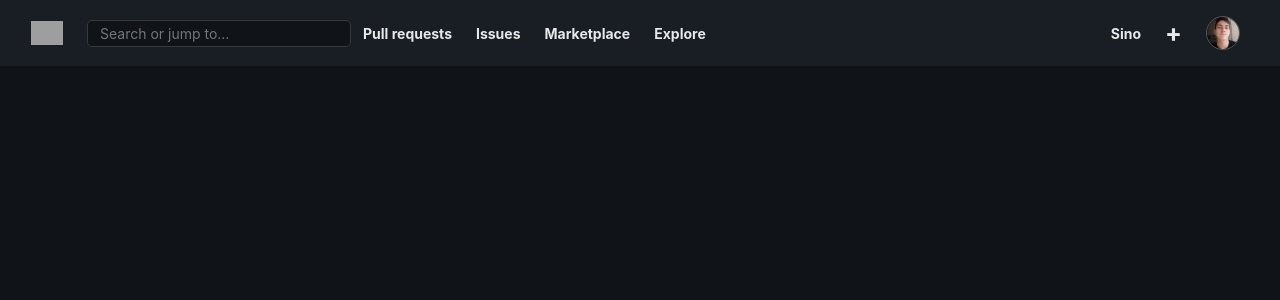
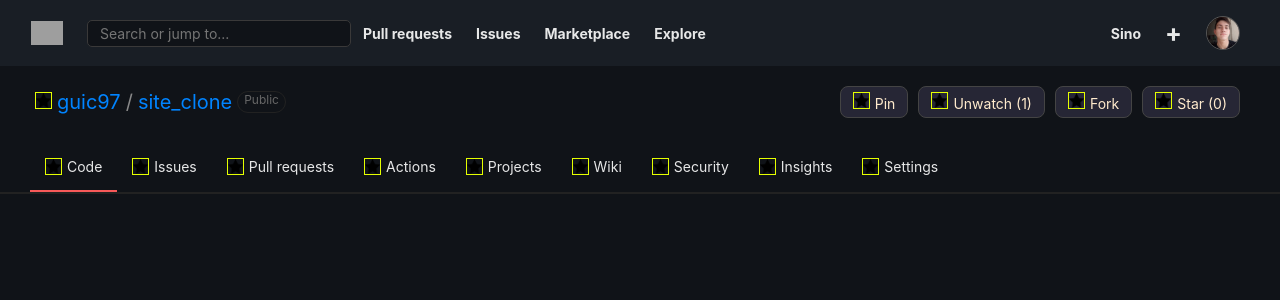
Before and after one commit to guic97/githubRepositoryClone, a Vue app: page / in a window 1280 px wide. Shown: the top 300 px of the page. Built offline with nearby package versions, Linux system fonts and the light colour scheme; grey boxes are pictures that could not be loaded.

Commit message:
second commit: subnavbar start

```diff
--- a/src/App.vue
+++ b/src/App.vue
@@ -5,9 +5,7 @@
   </div>
 
   <div>
-    <nav>
-
-    </nav>
+    <sub-navbar/>
   </div>
 
   <section>
@@ -32,10 +30,12 @@
 
 <script>
 import navegation from "./components/navegation.vue";
+import subNavbar from "./components/subNavbar.vue";
 export default {
   name: 'App',
   components: {
    navegation,
+   subNavbar,
   }
 }
 </script>
--- a/src/components/navegation.vue
+++ b/src/components/navegation.vue
@@ -52,7 +52,6 @@
     font-weight: bold;
     display: flex;
     align-items: center;
-
   }
   a img{
     width: 32px
--- /dev/null
+++ b/src/components/subNavbar.vue
@@ -0,0 +1,154 @@
+<template>
+  <div id="subnavDiv">
+    <div class="top flexDisplayWrap">
+      <div class="leftLinks flexDisplayWrap">
+        <div><img class="img" src="../assets/star.png" ></div>
+        <div><a href="">guic97</a></div>
+        <div><p>/</p></div>
+        <div><a href="">site_clone</a></div>
+        <div id="repositoryStatus">Public</div>
+      </div>
+      <div class="rightButtons flexDisplayWrap">
+        <div>
+          <div class="button"><img class="img" src="../assets/star.png" >Pin</div>
+        </div>
+        <div>
+          <div class="button"><img class="img" src="../assets/star.png" >Unwatch (1)</div>
+        </div>
+        <div>
+          <div class="button"><img class="img" src="../assets/star.png" >Fork</div>
+        </div>
+        <div>
+          <div class="button"><img class="img" src="../assets/star.png" >Star (0)</div>
+        </div>
+      </div>
+    </div>
+    <div class="subNavbar flexDisplayWrap">
+      <div id="firstBar">
+        <img class="img" src="../assets/star.png" >
+        <p>Code</p>
+      </div>
+      <div>
+        <img class="img" src="../assets/star.png" >
+        <p>Issues</p>
+      </div>
+      <div>
+        <img class="img" src="../assets/star.png" >
+        <p>Pull requests</p>
+      </div>
+      <div>
+        <img class="img" src="../assets/star.png" >
+        <p>Actions</p>
+      </div>
+      <div>
+        <img class="img" src="../assets/star.png" >
+        <p>Projects</p>
+      </div>
+      <div>
+        <img class="img" src="../assets/star.png" >
+        <p>Wiki</p>
+      </div>
+      <div>
+        <img class="img" src="../assets/star.png" >
+        <p>Security</p>
+      </div>
+      <div>
+        <img class="img" src="../assets/star.png" >
+        <p>Insights</p>
+      </div>
+      <div>
+        <img class="img" src="../assets/star.png" >
+        <p>Settings</p>
+      </div>
+    </div>
+  </div>
+</template>
+
+<script>
+export default {
+  name:'subNavbar',
+}
+</script>
+
+<style scoped>
+  .flexDisplayWrap{
+    display: flex;
+    flex-wrap: wrap;
+  }
+  #subnavDiv{
+    max-height: 400px;
+    max-width: 100%;
+    border-bottom: 2px solid #222;
+  }
+  .top{
+    padding-top: 20px;
+    justify-content: space-between;
+    align-content: center;
+  }
+  .leftLinks{
+    justify-content: center;
+    align-items: center;
+    margin-left: 30px;
+  }
+  .leftLinks a{
+    color: rgb(0, 132, 255);
+    font-size: 20px;
+    text-decoration: none;
+
+  }
+  .leftLinks div{
+    margin-left: 5px;
+  }
+  .leftLinks p{
+    font-size: 20px;
+    color: #888;
+  }
+  #repositoryStatus{
+    border: 1px solid #222;
+    color: #666;
+    padding: 0 6px;
+    border-radius: 15px;
+    height: 20px;
+    font-size: 12px;
+  }
+  .rightButtons{
+    margin-right: 30px;
+  }
+  .rightButtons div{
+    margin-right: 5px;
+  }
+  .rightButtons img{
+    margin-right: 5px;
+  }
+  .button{
+    background-color: rgb(38, 38, 53);
+    padding: 5px 12px;
+    border-radius: 8px;
+    color: blanchedalmond;
+    border: 1px solid #444;
+  }
+  .subNavbar{
+    margin-top: 25px;
+    margin-left: 30px;
+  }
+  .subNavbar div{
+    display: flex;
+    flex-wrap: wrap;
+    color:rgb(255, 255, 255, 0.897);
+    padding: 15px 15px;
+  }
+  #firstBar{
+    border-bottom: 2px solid rgb(248, 89, 89);
+  }
+  .subNavbar div:hover{
+    border-bottom: 2px solid rgb(71, 70, 70);
+  }
+  .subNavbar img{
+    margin-right: 5px;
+  }
+  .img{
+    width: 15px;
+    height: 15px;
+    border: 1px solid rgb(229, 255, 0);
+  }
+</style>
```
Also changed, not shown: src/assets/star.png (added).
